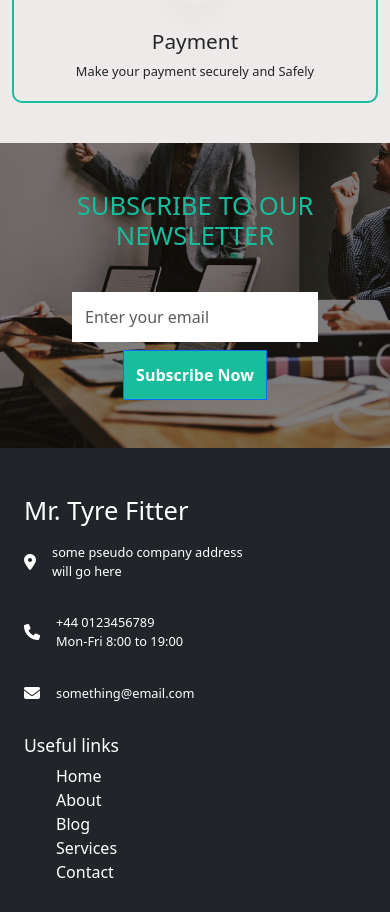
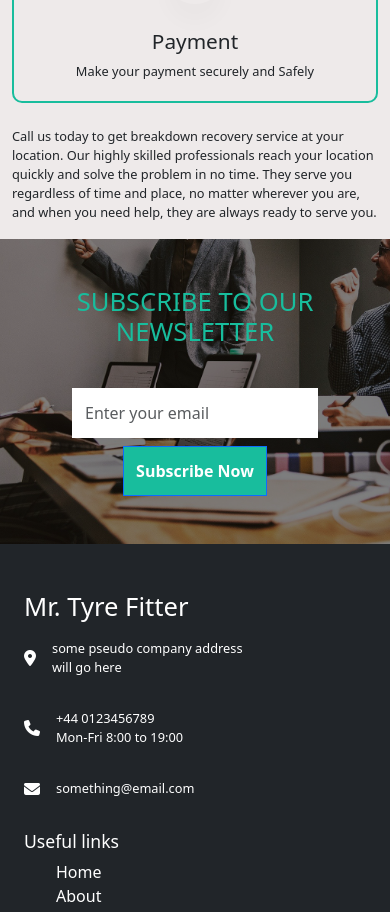
Before and after one commit to Mehwishmushtaq/MrTyreFitter, a React (Vite) app: page /services/mobile-breakdown in a window 390 px wide. Shown: the part 5540-6452 px from the top of the page. Built offline with nearby package versions, Linux system fonts and the light colour scheme.

Commit message:
Update MobileBreakdown.jsx

```diff
--- a/src/MobileBreakdown.jsx
+++ b/src/MobileBreakdown.jsx
@@ -30,6 +30,7 @@ const MobileBreakdown = () => {
         scardOne="24/7 available to serve you"
         scardTwo="Serve at your directed location"
         scardThree="Highly affordable"
+        ctaText="Call us today to get breakdown recovery service at your location. Our highly skilled professionals reach your location quickly and solve the problem in no time. They serve you regardless of time and place, no matter wherever you are, and when you need help, they are always ready to serve you."
      />
     </>
   )
```
